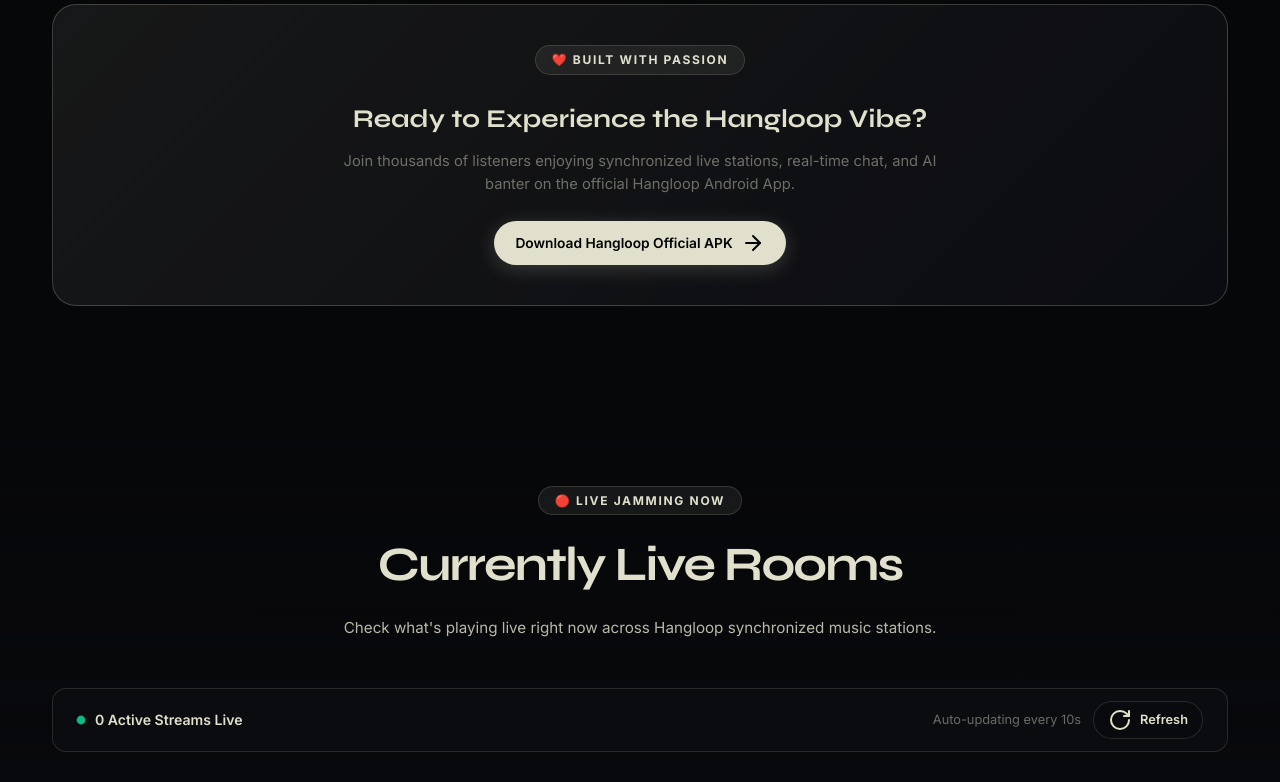
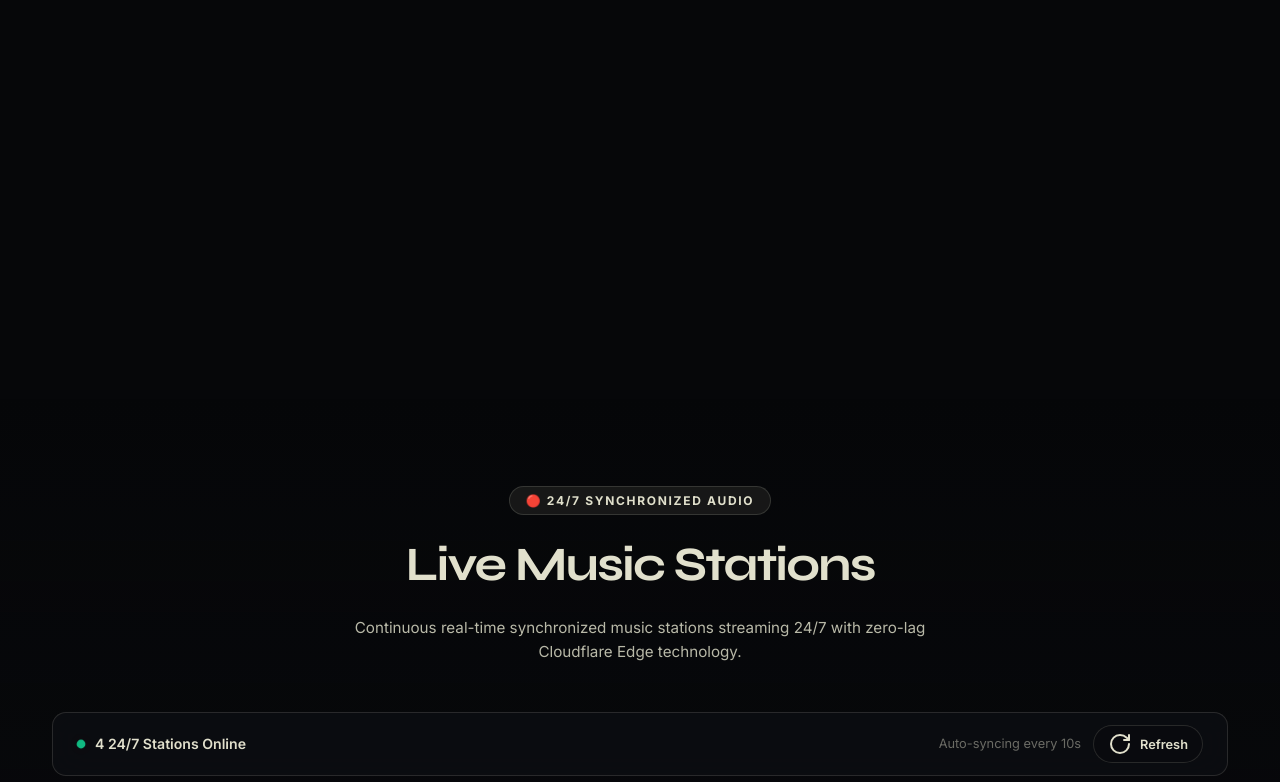
Before and after one commit to MilannSharma/HangLoop, a React (Vite) app in the folder Landing page/: page / in a window 1280 px wide. Shown: the part 2000-2782 px from the top of the page. Built offline with nearby package versions, Linux system fonts and the light colour scheme; no server answers.

Commit message:
feat(landing): add scroll reveal animations, guaranteed live thumbnails, and remove view count

```diff
--- a/Landing page/src/components/LiveStreamsSection.tsx
+++ b/Landing page/src/components/LiveStreamsSection.tsx
@@ -1,7 +1,7 @@
+import { motion } from 'framer-motion'
 import { LiveRoom } from '../types'
 import { getThumbnail } from '../utils/helpers'
-import { useScrollRevealOnUpdate } from '../hooks/useScrollMotion'
-import { Smartphone, Users, Radio, RotateCw, Sparkles, Download } from 'lucide-react'
+import { Smartphone, Radio, RotateCw, Sparkles, Download, Music2, Volume2 } from 'lucide-react'
 
 interface Props {
   rooms: LiveRoom[]
@@ -10,92 +10,137 @@
 }
 
 export default function LiveStreamsSection({ rooms, onOpenDownload, onRefresh }: Props) {
-  useScrollRevealOnUpdate([rooms])
+  return (
+    <section id="live-streams" className="section-wrap" style={{ position: 'relative' }}>
+      <div className="container">
 
-  return (
-    <section id="live-streams" className="section-wrap">
-      <div className="container">
         {/* Section Header */}
-        <div className="section-header reveal-item">
-          <span className="section-label">🔴 Live Jamming Now</span>
-          <h2 className="display section-title">Currently Live Rooms</h2>
+        <motion.div
+          initial={{ opacity: 0, y: 30 }}
+          whileInView={{ opacity: 1, y: 0 }}
+          viewport={{ once: true, margin: '-60px' }}
+          transition={{ duration: 0.7, ease: [0.16, 1, 0.3, 1] }}
+          className="section-header"
+        >
+          <span className="section-label">🔴 24/7 Synchronized Audio</span>
+          <h2 className="display section-title">Live Music Stations</h2>
           <p className="section-sub">
-            Check what's playing live right now across Hangloop synchronized music stations.
+            Continuous real-time synchronized music stations streaming 24/7 with zero-lag Cloudflare Edge technology.
           </p>
-        </div>
+        </motion.div>
 
         {/* Live Status Bar */}
-        <div className="live-status-bar reveal-item">
+        <motion.div
+          initial={{ opacity: 0, y: 20 }}
+          whileInView={{ opacity: 1, y: 0 }}
+          viewport={{ once: true }}
+          transition={{ duration: 0.6, delay: 0.1 }}
+          className="live-status-bar"
+        >
           <div className="live-status-indicator">
             <div className="live-status-pulse" />
-            <span>{rooms.length} Active {rooms.length === 1 ? 'Stream' : 'Streams'} Live</span>
+            <span>{rooms.length || 4} 24/7 Stations Online</span>
           </div>
           <div className="live-status-actions">
-            <span className="live-status-info">Auto-updating every 10s</span>
-            <button className="btn btn-ghost btn-sm" onClick={onRefresh} title="Refresh Streams">
-              <RotateCw className="w-3 h-3" />
+            <span className="live-status-info">Auto-syncing every 10s</span>
+            <button className="btn btn-ghost btn-sm" onClick={onRefresh} title="Refresh Stations">
+              <RotateCw className="w-3.5 h-3.5" />
               <span>Refresh</span>
             </button>
           </div>
-        </div>
+        </motion.div>
 
         {/* Exclusive App Notice Banner */}
-        <div className="reveal-item" style={{
-          background: 'rgba(225, 224, 204, 0.05)',
+        <motion.div
+          initial={{ opacity: 0, y: 20 }}
+          whileInView={{ opacity: 1, y: 0 }}
+          viewport={{ once: true }}
+          transition={{ duration: 0.6, delay: 0.15 }}
+          style={{
+            background: 'linear-gradient(135deg, rgba(225, 224, 204, 0.08) 0%, rgba(12, 13, 18, 0.95) 100%)',
             border: '1px solid var(--border-gold)',
             borderRadius: 'var(--radius-md)',
-          padding: '14px 20px',
-          marginBottom: '28px',
+            padding: '16px 24px',
+            marginBottom: '32px',
             display: 'flex',
             alignItems: 'center',
             justifyContent: 'space-between',
             flexWrap: 'wrap',
-          gap: '12px'
+            gap: '14px',
+            boxShadow: '0 10px 30px rgba(0,0,0,0.5)'
+          }}
+        >
+          <div style={{ display: 'flex', alignItems: 'center', gap: '12px' }}>
+            <div style={{
+              width: 36,
+              height: 36,
+              borderRadius: 10,
+              background: 'rgba(225, 224, 204, 0.12)',
+              border: '1px solid var(--border-gold)',
+              display: 'flex',
+              alignItems: 'center',
+              justifyContent: 'center',
+              flexShrink: 0
             }}>
-          <div style={{ display: 'flex', alignItems: 'center', gap: '10px' }}>
-            <Sparkles className="w-5 h-5" style={{ color: 'var(--prisma-cream)', flexShrink: 0 }} />
-            <span style={{ fontSize: '0.88rem', color: 'var(--prisma-cream)', fontWeight: 500 }}>
-              Live synchronized audio, AI bots (Kira &amp; Leo), and interactive chat are exclusively available in the <strong>Hangloop App</strong>.
-            </span>
+              <Sparkles className="w-4 h-4 text-[#E1E0CC]" />
+            </div>
+            <div>
+              <div style={{ fontSize: '0.92rem', color: 'var(--prisma-cream)', fontWeight: 700 }}>
+                Live Stream Audio &amp; AI Chat Available in Hangloop App
+              </div>
+              <div style={{ fontSize: '0.8rem', color: 'var(--text-dim)', marginTop: 2 }}>
+                Enjoy continuous background playback, zero ads, lock-screen controls, and banter with Kira &amp; Leo AI.
+              </div>
+            </div>
           </div>
           <button className="btn btn-gold btn-sm" onClick={onOpenDownload}>
             <Download className="w-3.5 h-3.5" />
-            <span>Download APK</span>
+            <span>Get Official APK</span>
           </button>
-        </div>
+        </motion.div>
 
         {/* Streams Grid */}
         <div className="streams-grid" id="streams-grid-container">
-          {rooms.length === 0 ? (
-            <div className="streams-empty-box" style={{ gridColumn: '1/-1' }}>
-              <div className="streams-empty-icon">
-                <Radio className="w-10 h-10" style={{ margin: '0 auto 12px', color: 'var(--prisma-cream)', opacity: 0.4 }} />
-              </div>
-              <h4 className="streams-empty-title">Abhi koi live stream nahi chal rahi.</h4>
-              <p className="streams-empty-text">Thodi der mein dobara check karein ya refresh button tap karein.</p>
-              <button className="btn btn-gold btn-sm" onClick={onRefresh}>
-                <RotateCw className="w-3.5 h-3.5" />
-                <span>Refresh Streams</span>
-              </button>
-            </div>
-          ) : (
-            rooms.map(room => {
+          {rooms.map((room, idx) => {
             const thumb = getThumbnail(room)
             const title = room.current_title || room.name
-              const artist = room.current_artist ? `${room.current_artist} • Live` : 'Live Stream'
-              const viewers = room.active_viewers || 1
+            const artist = room.current_artist ? `${room.current_artist}` : '24/7 Synchronized Live'
             const theme = room.theme || 'MUSIC'
 
             return (
-                <div className="stream-card reveal-item" key={room.id}>
-                  {/* Thumbnail Wrap */}
+              <motion.div
+                key={room.id}
+                initial={{ opacity: 0, y: 35 }}
+                whileInView={{ opacity: 1, y: 0 }}
+                viewport={{ once: true, margin: '-40px' }}
+                transition={{ duration: 0.6, delay: idx * 0.1, ease: [0.16, 1, 0.3, 1] }}
+                whileHover={{ y: -8, transition: { duration: 0.25 } }}
+                className="stream-card"
+              >
+                {/* High-Resolution Thumbnail Wrap */}
                 <div className="stream-card-thumb-wrap">
                   <img
                     src={thumb}
                     alt={room.name}
                     className="stream-card-thumb"
-                      onError={e => (e.target as HTMLImageElement).src = '/logo-gold.png'}
+                    loading="lazy"
+                    onError={(e) => {
+                      // Guaranteed reliable theme-based fallback
+                      const target = e.target as HTMLImageElement;
+                      if (theme.includes('BOLLYWOOD') || theme.includes('HINDI')) {
+                        target.src = 'https://images.unsplash.com/photo-1514525253161-7a46d19cd819?w=800&auto=format&fit=crop&q=80';
+                      } else if (theme.includes('PUNJABI')) {
+                        target.src = 'https://images.unsplash.com/photo-1470225620780-dba8ba36b745?w=800&auto=format&fit=crop&q=80';
+                      } else if (theme.includes('LOFI') || theme.includes('CHILL')) {
+                        target.src = 'https://images.unsplash.com/photo-1518609878373-06d740f60d8b?w=800&auto=format&fit=crop&q=80';
+                      } else {
+                        target.src = 'https://images.unsplash.com/photo-1511671782779-c97d3d27a1d4?w=800&auto=format&fit=crop&q=80';
+                      }
+                    }}
                   />
+
+                  {/* Dark Gradient Overlay for Contrast */}
+                  <div className="stream-thumb-gradient-overlay" />
 
                   {/* Live Badge */}
                   <div className="stream-card-overlay-badge">
@@ -112,10 +157,10 @@
                     <span className="sw-bar bar-4" />
                   </div>
 
-                    {/* Viewers Pill */}
-                    <div className="stream-viewers-badge">
-                      <Users className="w-3 h-3" />
-                      <span>{viewers} Listening</span>
+                  {/* Audio Mode Badge */}
+                  <div className="stream-mode-badge">
+                    <Volume2 className="w-3.5 h-3.5" />
+                    <span>Sync Stream</span>
                   </div>
                 </div>
 
@@ -123,26 +168,32 @@
                 <div className="stream-card-body">
                   <div className="stream-card-meta">
                     <span className="stream-theme-tag">{theme}</span>
+                    <span className="stream-category-lbl">{room.category || 'Music Station'}</span>
                   </div>
+
                   <h3 className="stream-room-name">{room.name}</h3>
-                    <p className="stream-track-title">
-                      🎵 <strong>{title}</strong><br />
-                      <span style={{ color: 'var(--text-dim)', fontSize: '0.78rem' }}>{artist}</span>
-                    </p>
+
+                  <div className="stream-track-info-box">
+                    <Music2 className="w-4 h-4 text-[#E1E0CC] flex-shrink-0" />
+                    <div style={{ overflow: 'hidden' }}>
+                      <div className="stream-track-title-text" title={title}>{title}</div>
+                      <div className="stream-track-artist-text">{artist}</div>
+                    </div>
+                  </div>
 
                   {/* Open in App CTA Button */}
                   <button className="btn-prisma-primary stream-card-btn" onClick={onOpenDownload}>
-                      <span>Listen &amp; Chat in App</span>
+                    <span>Listen in App</span>
                     <span className="btn-prisma-icon-wrap">
                       <Smartphone className="w-3.5 h-3.5" />
                     </span>
                   </button>
                 </div>
+              </motion.div>
+            )
+          })}
         </div>
-              )
-            })
-          )}
-        </div>
+
       </div>
     </section>
   )
--- a/Landing page/src/index.css
+++ b/Landing page/src/index.css
@@ -802,12 +802,12 @@
 
 .streams-grid {
   display: grid;
-  grid-template-columns: repeat(auto-fill, minmax(300px, 1fr));
+  grid-template-columns: repeat(auto-fill, minmax(280px, 1fr));
   gap: 28px;
 }
 
 .stream-card {
-  background: var(--bg-card);
+  background: #0E1017;
   border: 1px solid var(--surface-border);
   border-radius: var(--radius-lg);
   overflow: hidden;
@@ -815,6 +815,7 @@
   display: flex;
   flex-direction: column;
   position: relative;
+  box-shadow: 0 10px 30px rgba(0, 0, 0, 0.6);
 }
 .stream-card:hover {
   border-color: var(--border-gold);
@@ -826,38 +827,47 @@
   position: relative;
   width: 100%;
   aspect-ratio: 16/9;
-  background: #000;
+  background: #08090C;
   overflow: hidden;
 }
 .stream-card-thumb {
   width: 100%;
   height: 100%;
   object-fit: cover;
-  transition: transform 0.4s ease;
+  display: block;
+  transition: transform 0.5s cubic-bezier(0.16, 1, 0.3, 1);
 }
 .stream-card:hover .stream-card-thumb {
-  transform: scale(1.06);
+  transform: scale(1.08);
+}
+
+.stream-thumb-gradient-overlay {
+  position: absolute;
+  inset: 0;
+  background: linear-gradient(180deg, rgba(8, 9, 12, 0.1) 0%, rgba(8, 9, 12, 0.85) 100%);
+  pointer-events: none;
 }
 
 .stream-card-overlay-badge {
   position: absolute;
-  top: 10px;
-  left: 10px;
+  top: 12px;
+  left: 12px;
   display: flex;
   align-items: center;
   gap: 6px;
+  z-index: 2;
 }
 
 .live-tag {
   display: inline-flex;
   align-items: center;
   gap: 5px;
-  padding: 3px 8px;
+  padding: 4px 9px;
   border-radius: 6px;
-  background: rgba(239, 68, 68, 0.2);
-  border: 1px solid rgba(239, 68, 68, 0.4);
+  background: rgba(239, 68, 68, 0.25);
+  border: 1px solid rgba(239, 68, 68, 0.5);
   color: #EF4444;
-  font-size: 0.7rem;
+  font-size: 0.72rem;
   font-weight: 700;
   letter-spacing: 0.05em;
   -webkit-backdrop-filter: blur(8px);
@@ -865,29 +875,30 @@
 }
 
 .live-tag-dot {
-  width: 5px;
-  height: 5px;
+  width: 6px;
+  height: 6px;
   border-radius: 50%;
   background: #EF4444;
   animation: pulseDot 1.2s infinite;
 }
 
-.stream-viewers-badge {
+.stream-mode-badge {
   position: absolute;
-  bottom: 10px;
-  right: 10px;
-  background: rgba(0, 0, 0, 0.82);
-  -webkit-backdrop-filter: blur(8px);
-  backdrop-filter: blur(8px);
-  padding: 3px 8px;
+  bottom: 12px;
+  right: 12px;
+  background: rgba(0, 0, 0, 0.85);
+  -webkit-backdrop-filter: blur(10px);
+  backdrop-filter: blur(10px);
+  padding: 4px 10px;
   border-radius: 6px;
-  border: 1px solid rgba(225, 224, 204, 0.12);
-  font-size: 0.72rem;
+  border: 1px solid rgba(225, 224, 204, 0.18);
+  font-size: 0.74rem;
   font-weight: 600;
   color: var(--prisma-cream);
   display: flex;
   align-items: center;
-  gap: 5px;
+  gap: 6px;
+  z-index: 2;
 }
 
 .stream-card-body {
@@ -898,27 +909,62 @@
 }
 
 .stream-card-meta {
-  margin-bottom: 8px;
+  display: flex;
+  align-items: center;
+  gap: 8px;
+  margin-bottom: 10px;
 }
 
 .stream-theme-tag {
-  font-size: 0.68rem;
-  font-weight: 700;
-  color: var(--prisma-cream-dim);
+  font-size: 0.7rem;
+  font-weight: 700;
+  color: var(--prisma-cream);
   text-transform: uppercase;
   letter-spacing: 0.08em;
-  background: rgba(225, 224, 204, 0.06);
-  padding: 2px 8px;
+  background: rgba(225, 224, 204, 0.1);
+  padding: 3px 8px;
   border-radius: 4px;
-  border: 1px solid rgba(225, 224, 204, 0.1);
+  border: 1px solid rgba(225, 224, 204, 0.2);
+}
+
+.stream-category-lbl {
+  font-size: 0.76rem;
+  color: var(--text-muted);
 }
 
 .stream-room-name {
   font-family: 'Syne', sans-serif;
   font-weight: 700;
-  font-size: 1.15rem;
-  margin-bottom: 8px;
-  color: var(--prisma-cream);
+  font-size: 1.2rem;
+  line-height: 1.3;
+  color: var(--prisma-cream);
+  margin-bottom: 12px;
+}
+
+.stream-track-info-box {
+  display: flex;
+  align-items: center;
+  gap: 10px;
+  background: rgba(225, 224, 204, 0.04);
+  border: 1px solid rgba(225, 224, 204, 0.08);
+  border-radius: var(--radius-sm);
+  padding: 10px 12px;
+  margin-bottom: 18px;
+}
+
+.stream-track-title-text {
+  font-size: 0.86rem;
+  font-weight: 600;
+  color: var(--prisma-cream);
+  white-space: nowrap;
+  overflow: hidden;
+  text-overflow: ellipsis;
+}
+
+.stream-track-artist-text {
+  font-size: 0.78rem;
+  color: var(--text-dim);
+  margin-top: 1px;
   white-space: nowrap;
   overflow: hidden;
   text-overflow: ellipsis;
@@ -2565,3 +2611,33 @@
   .about-pillars-grid { grid-template-columns: 1fr; }
   .about-cta-card { padding: 28px 18px; }
 }
+
+/* ══════════════════════════════════════════════════════════════
+   GLOBAL SMOOTH SCROLL REVEAL ANIMATIONS
+══════════════════════════════════════════════════════════════ */
+.reveal-item {
+  opacity: 0;
+  transform: translateY(28px);
+  filter: blur(4px);
+  transition: opacity 0.75s cubic-bezier(0.16, 1, 0.3, 1),
+              transform 0.75s cubic-bezier(0.16, 1, 0.3, 1),
+              filter 0.75s cubic-bezier(0.16, 1, 0.3, 1);
+  will-change: opacity, transform, filter;
+}
+
+.reveal-item.revealed {
+  opacity: 1;
+  transform: translateY(0);
+  filter: blur(0);
+}
+
+/* Stagger animation timing */
+.features-grid .reveal-item:nth-child(1) { transition-delay: 0.05s; }
+.features-grid .reveal-item:nth-child(2) { transition-delay: 0.15s; }
+.features-grid .reveal-item:nth-child(3) { transition-delay: 0.25s; }
+.features-grid .reveal-item:nth-child(4) { transition-delay: 0.35s; }
+
+.about-pillars-grid .reveal-item:nth-child(1) { transition-delay: 0.05s; }
+.about-pillars-grid .reveal-item:nth-child(2) { transition-delay: 0.15s; }
+.about-pillars-grid .reveal-item:nth-child(3) { transition-delay: 0.25s; }
+.about-pillars-grid .reveal-item:nth-child(4) { transition-delay: 0.35s; }
--- a/Landing page/src/pages/HomePage.tsx
+++ b/Landing page/src/pages/HomePage.tsx
@@ -10,25 +10,90 @@
 import { LiveRoom } from '../types'
 import { API_BASE } from '../config'
 
+const DEFAULT_OFFICIAL_ROOMS: LiveRoom[] = [
+  {
+    id: 'room-bollywood-hindi',
+    name: 'Bollywood Hindi Music Live',
+    theme: 'BOLLYWOOD',
+    category: 'Bollywood Superhits',
+    current_title: 'Kesariya — Brahmāstra',
+    current_artist: 'Arijit Singh, Pritam',
+    current_video_id: 'BddP6PYo2gs',
+    thumbnail_url: 'https://images.unsplash.com/photo-1514525253161-7a46d19cd819?w=800&auto=format&fit=crop&q=80',
+    current_thumbnail: 'https://images.unsplash.com/photo-1514525253161-7a46d19cd819?w=800&auto=format&fit=crop&q=80',
+    active_viewers: 1,
+    is_private: false,
+    music_enabled: true,
+    max_members: 500,
+    created_by: 'system'
+  },
+  {
+    id: 'room-punjabi-hits',
+    name: 'Punjabi Hits Live',
+    theme: 'PUNJABI',
+    category: 'Punjabi Chartbusters',
+    current_title: 'Excuses — AP Dhillon',
+    current_artist: 'AP Dhillon, Gurinder Gill',
+    current_video_id: 'vX2cDW8LUWk',
+    thumbnail_url: 'https://images.unsplash.com/photo-1470225620780-dba8ba36b745?w=800&auto=format&fit=crop&q=80',
+    current_thumbnail: 'https://images.unsplash.com/photo-1470225620780-dba8ba36b745?w=800&auto=format&fit=crop&q=80',
+    active_viewers: 1,
+    is_private: false,
+    music_enabled: true,
+    max_members: 500,
+    created_by: 'system'
+  },
+  {
+    id: 'room-lofi-chill',
+    name: 'Lo-Fi Chill Beats Live',
+    theme: 'LOFI_CHILL',
+    category: 'Lo-Fi Study & Relax',
+    current_title: 'Lofi Hip Hop Radio — 24/7 Beats',
+    current_artist: 'Lofi Girl',
+    current_video_id: 'jfKfPfyJRdk',
+    thumbnail_url: 'https://images.unsplash.com/photo-1518609878373-06d740f60d8b?w=800&auto=format&fit=crop&q=80',
+    current_thumbnail: 'https://images.unsplash.com/photo-1518609878373-06d740f60d8b?w=800&auto=format&fit=crop&q=80',
+    active_viewers: 1,
+    is_private: false,
+    music_enabled: true,
+    max_members: 500,
+    created_by: 'system'
+  },
+  {
+    id: 'room-instagram-trending',
+    name: 'Instagram Trending Songs Live',
+    theme: 'TRENDING',
+    category: 'Reels & Viral Hits',
+    current_title: 'Big Dawgs — Hanumankind',
+    current_artist: 'Hanumankind, Kalmi',
+    current_video_id: 'hOHKltAiKXQ',
+    thumbnail_url: 'https://images.unsplash.com/photo-1511671782779-c97d3d27a1d4?w=800&auto=format&fit=crop&q=80',
+    current_thumbnail: 'https://images.unsplash.com/photo-1511671782779-c97d3d27a1d4?w=800&auto=format&fit=crop&q=80',
+    active_viewers: 1,
+    is_private: false,
+    music_enabled: true,
+    max_members: 500,
+    created_by: 'system'
+  }
+];
+
 interface Props {
   onOpenDownload: () => void
   onOpenFeedback: () => void
 }
 
 export default function HomePage({ onOpenDownload, onOpenFeedback }: Props) {
-  const [rooms, setRooms] = useState<LiveRoom[]>([])
+  const [rooms, setRooms] = useState<LiveRoom[]>(DEFAULT_OFFICIAL_ROOMS)
 
   const fetchRooms = useCallback(async () => {
     try {
       const res = await fetch(`${API_BASE}/rooms`)
       const data = await res.json()
-      if (data && data.rooms) {
+      if (data && data.rooms && Array.isArray(data.rooms) && data.rooms.length > 0) {
         setRooms(data.rooms)
-      } else {
-        setRooms([])
       }
     } catch {
-      // keep current rooms or empty
+      // Keep default official stations
     }
   }, [])
 
--- a/Landing page/src/types.ts
+++ b/Landing page/src/types.ts
@@ -12,6 +12,7 @@
   id: string;
   name: string;
   theme?: string;
+  category?: string;
   tags?: string[];
   active_viewers?: number;
   current_video_id?: string;
@@ -19,6 +20,10 @@
   current_artist?: string;
   current_thumbnail?: string;
   thumbnail_url?: string;
+  is_private?: boolean;
+  music_enabled?: boolean;
+  max_members?: number;
+  created_by?: string;
 }
 
 export interface Feedback {
```
Lines whose indentation alone changed are shown as unchanged.
